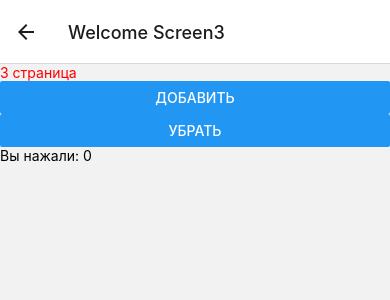
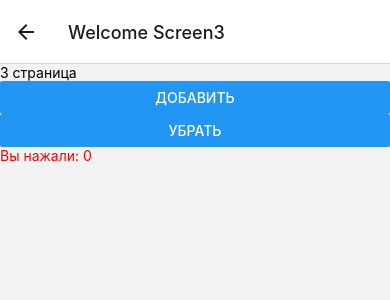
Before and after one commit to Silius0312/MyProg, a React Native app: screen /Screen3 in a window 390 px wide. Shown: the top 300 px of the page. Built offline with nearby package versions, Linux system fonts and the light colour scheme.

Commit message:
Стиль ввода текста (пока не рабочий)

```diff
--- a/Src/Screens/Screen2.js
+++ b/Src/Screens/Screen2.js
@@ -3,8 +3,11 @@ import { View, Text } from 'react-native';
 
 
 export const Screen2 = (props) => {
+    // проверяем введеный текст число это или нет
     const TextInputScren1 = !isNaN (props.value)
+    // проверяем делиться ли число на 2
     const TextOrNo = (n) => n % 2===0;
+    // выводим на экран результат
     const ProverkaTXT = () => {
         return TextInputScren1
             ? TextOrNo (props.value)
--- a/Src/Screens/Screen3.js
+++ b/Src/Screens/Screen3.js
@@ -4,25 +4,33 @@ import { View, Text, Button, StyleSheet } from 'react-native';
 export const Screen3 = () => {
   const [calcsTap, setCalcsTap] =  useState(0);
 
+  // При нажатии добавляем 1 (+1)
   const onePlus = () => {
     setCalcsTap(calcsTap + 1)
   };
 
+// При нажатии убавляем 1  (-1)
   const oneMinus = () => {
     setCalcsTap(calcsTap - 1)
 };
+
         return (
             <View>
-                <Text style= {styles.red}>3 страница</Text>
-                    <Button
+                <Text>3 страница</Text>
+                   <Button
                         title = "Добавить"
                         onPress={onePlus}
                     />
-                   <Button
+                    <Button
                         title = "Убрать"
                         onPress={oneMinus}
                    />
-                    <Text>Вы нажали: {calcsTap}</Text>
+                    <Text style={
+                        onePlus
+                        ? styles.red
+                        : styles.green}>
+                        Вы нажали: {calcsTap}
+                    </Text>
             </View>
     )
 };
```
